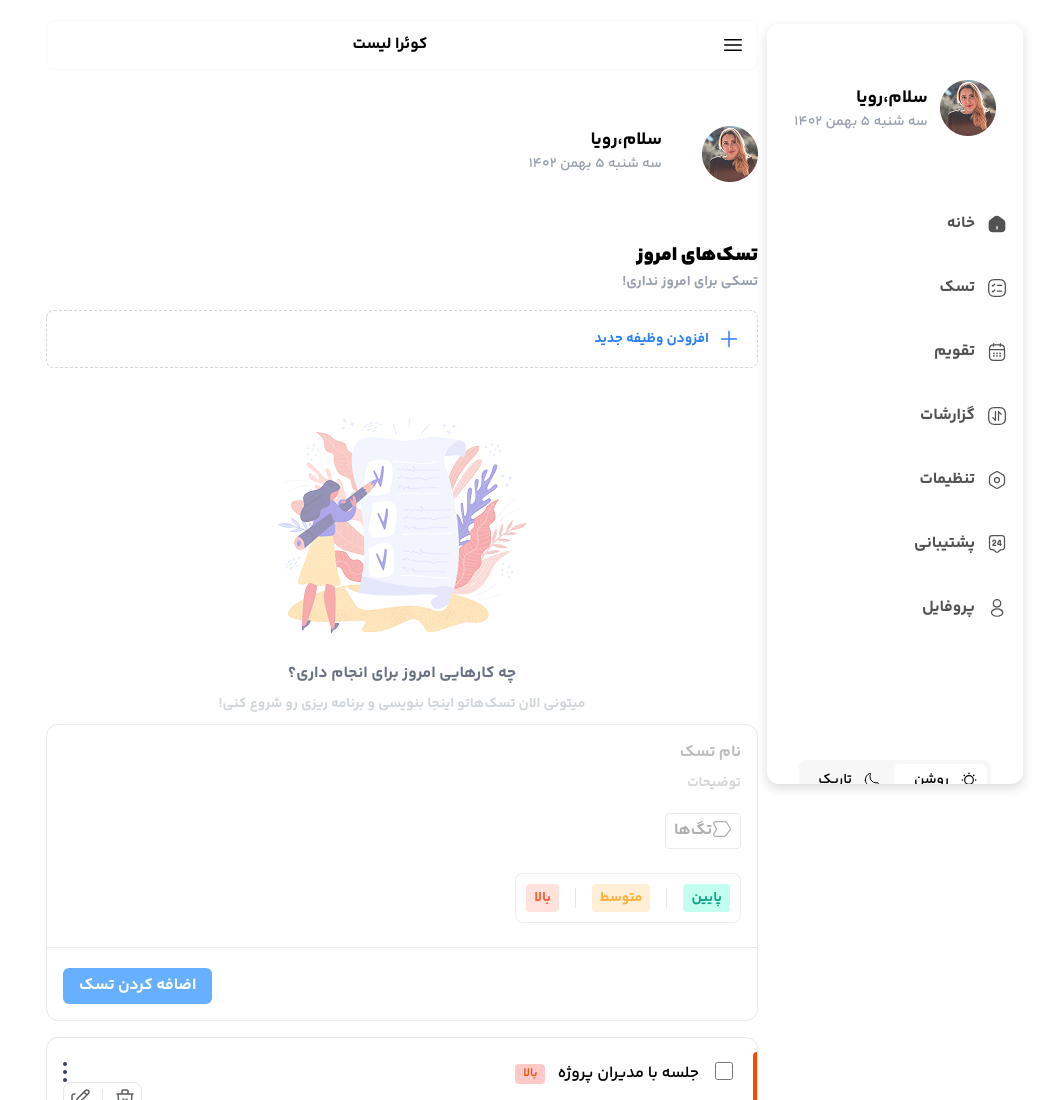
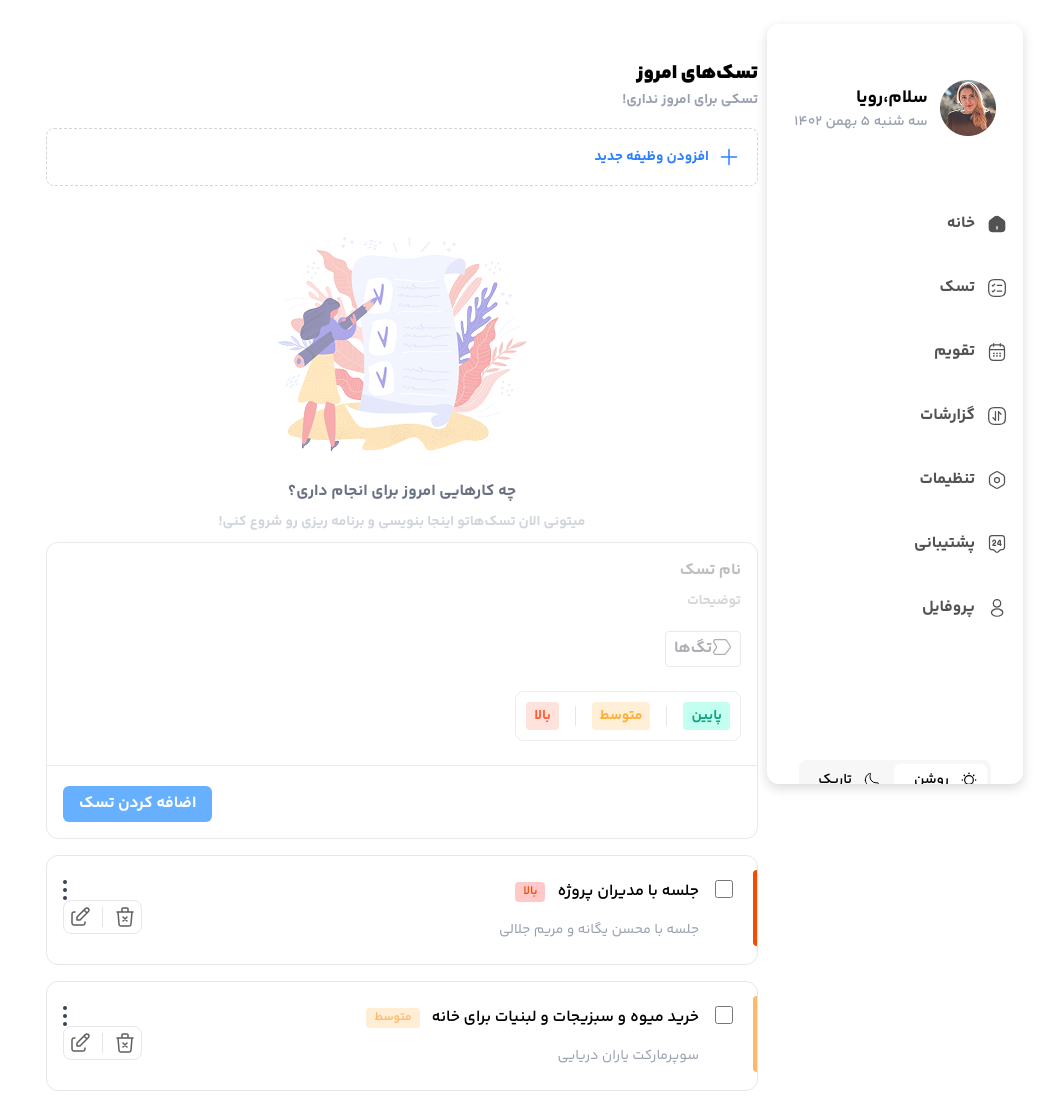
Before and after one commit to ehsan217yaghoubi-source/QBC-todo-app, a website: page index.html in a window 1280 px wide. Shown: the top 1100 px of the page, without its empty margins (238-1280 px from the left). Drawn offline with nearby package versions, Linux system fonts and the light colour scheme.

Commit message:
mobile topbar fixed

```diff
--- a/index.html
+++ b/index.html
@@ -424,7 +424,7 @@
       <div class="container">
         <!-- Aside Mobile -->
         <section>
-          <div class="side:hidden">
+          <div class="md:hidden">
             <!-- Menu -->
             <div
               class="flex items-center mx-auto mt-5 bg-white dark:bg-compeletedBg border border-gray-50 dark:border-none p-3 rounded-lg dark:text-white"
```
